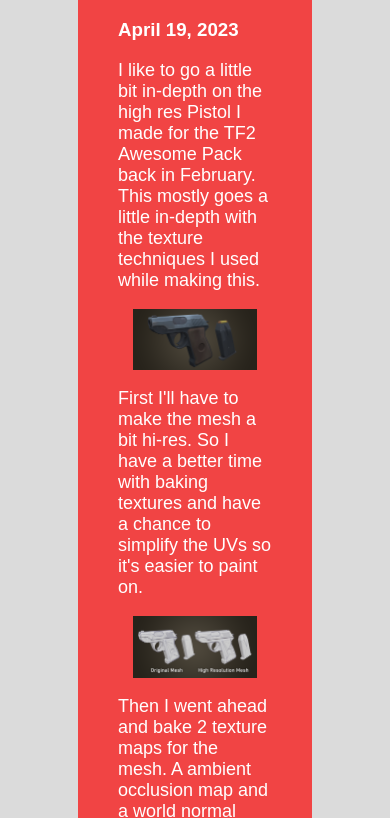
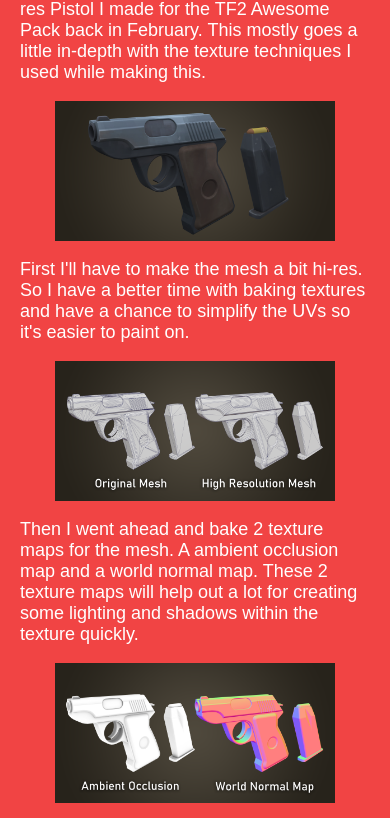
Before and after one commit to justyn0/justyndev.xyz, an Astro site: page /blog/pistol in a window 390 px wide. Shown: the part 266-1084 px from the top of the page. Built offline with nearby package versions, Linux system fonts and the light colour scheme; Astro itself is replaced by a stand-in of ours.

Commit message:
testing media query

```diff
--- a/src/styles/global.css
+++ b/src/styles/global.css
@@ -101,3 +101,21 @@ a:hover
     margin-left: auto;
     margin-right: auto;
 }
+
+@media (max-width: 600px)
+{
+    .blog
+    {
+        margin: 0%;
+        margin-right: 0%;
+        margin-left: 0%;
+    }
+    .blog .blog-post
+    {
+        padding-top: 20px;
+        padding-bottom: 20px;
+        padding-left: 20px;
+        padding-right: 20px;
+        border-radius: 0px;
+    }
+}
```
